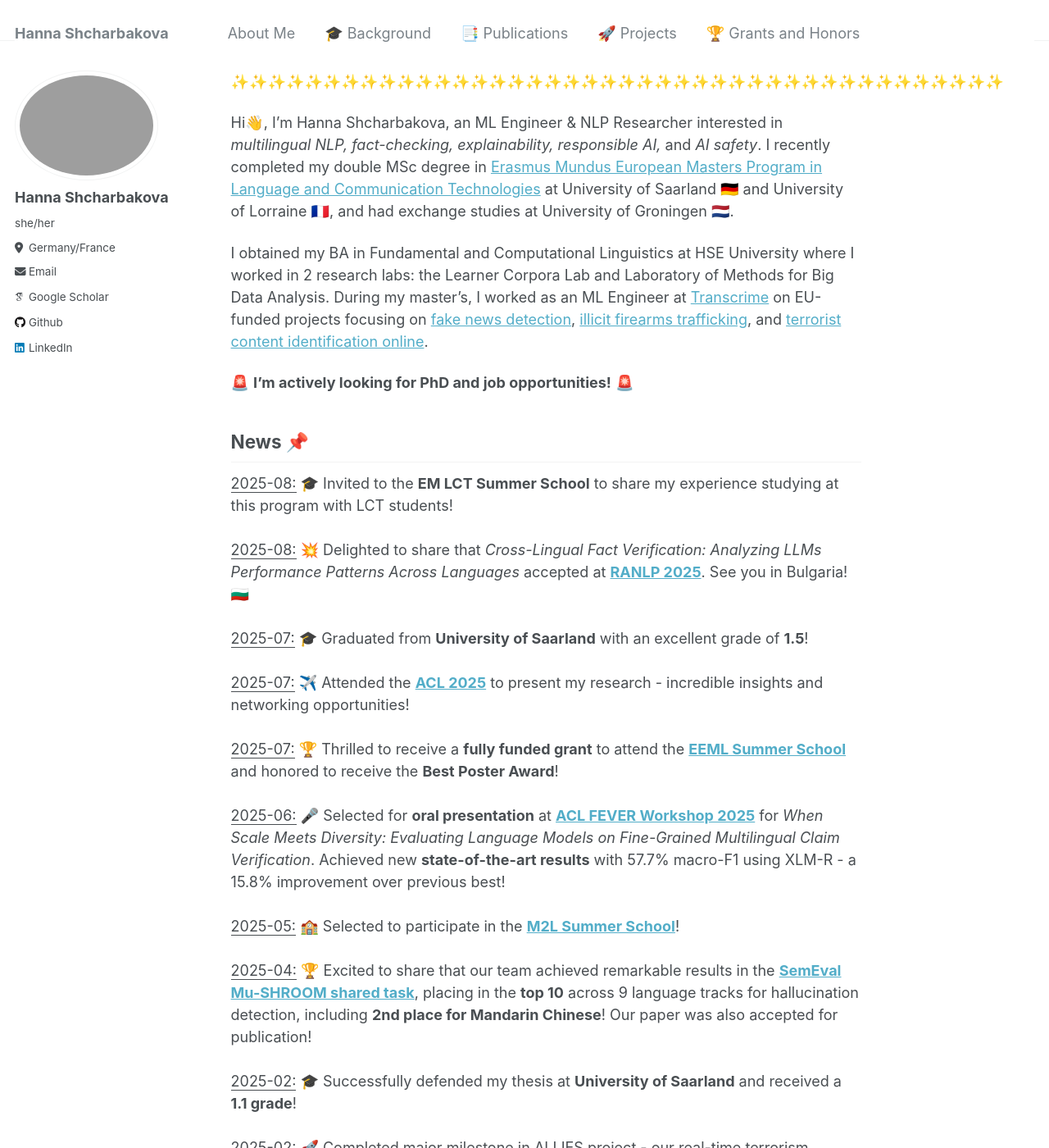
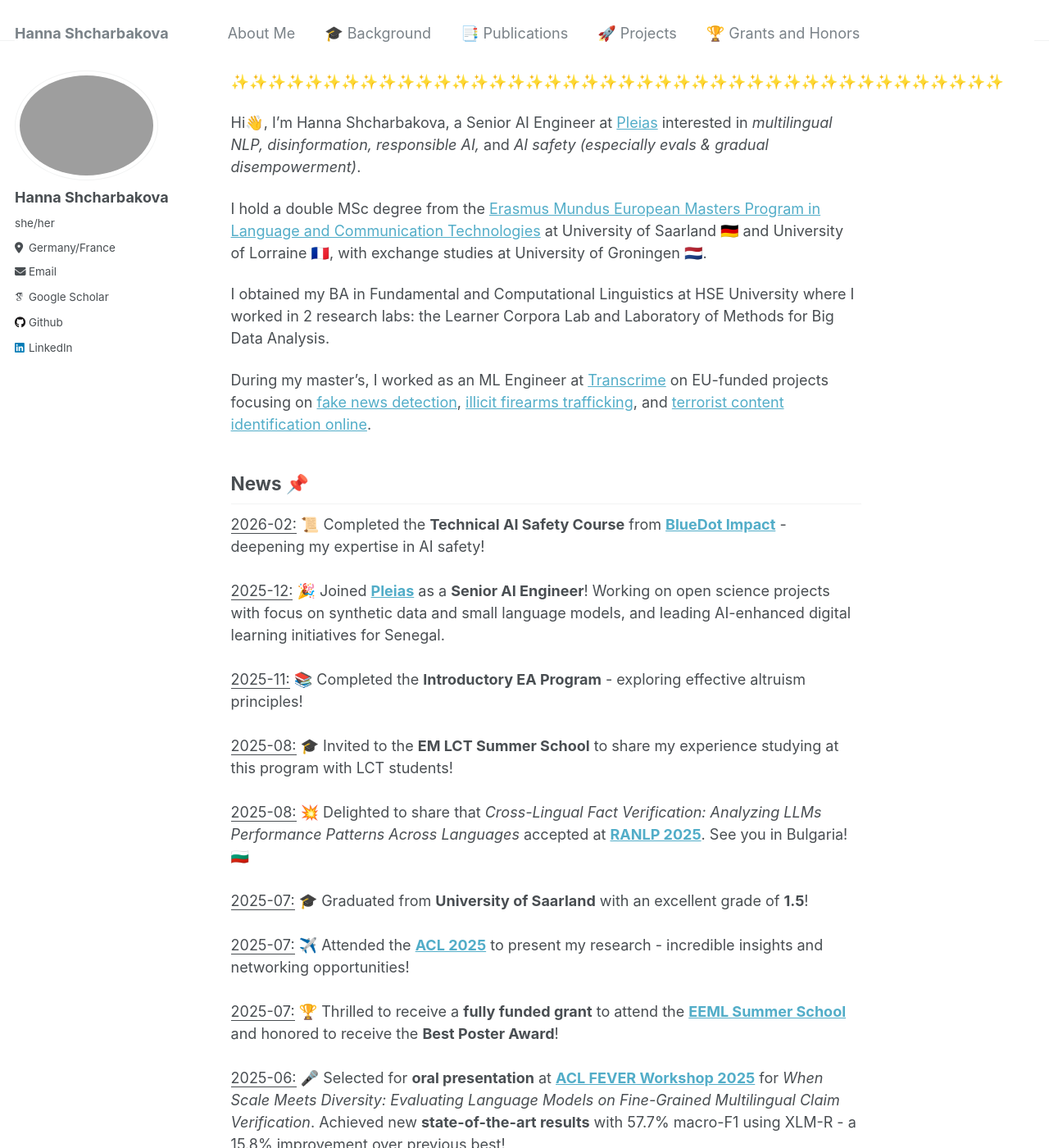
Before and after one commit to Aniezka/aniezka.github.io, a Jekyll site: the page built from index.md, in a window 1280 px wide and 1400 px high. Shown: the whole window at 82% size. Built offline with Jekyll 4.4.1, drawn with Linux system fonts in a browser that asks for light colours; some web fonts are replaced.

Commit message:
Revise author profile and update career details
Updated personal information and professional background.

```diff
--- a/index.md
+++ b/index.md
@@ -5,14 +5,19 @@
 ---
 ✨✨✨✨✨✨✨✨✨✨✨✨✨✨✨✨✨✨✨✨✨✨✨✨✨✨✨✨✨✨✨✨✨✨✨✨✨✨✨✨✨✨
 
-Hi👋, I'm Hanna Shcharbakova, an ML Engineer & NLP Researcher interested in *multilingual NLP, fact-checking, explainability, responsible AI,* and *AI safety*. I recently completed my double MSc degree in [Erasmus Mundus European Masters Program in Language and Communication Technologies](https://lct-master.org/) at University of Saarland 🇩🇪 and University of Lorraine 🇫🇷, and had exchange studies at University of Groningen 🇳🇱.
+Hi👋, I'm Hanna Shcharbakova, a Senior AI Engineer at [Pleias](https://pleias.fr/) interested in *multilingual NLP, disinformation, responsible AI,* and *AI safety (especially evals & gradual disempowerment)*.
 
-I obtained my BA in Fundamental and Computational Linguistics at HSE University where I worked in 2 research labs: the Learner Corpora Lab and Laboratory of Methods for Big Data Analysis. During my master's, I worked as an ML Engineer at [Transcrime](https://www.transcrime.it/en/) on EU-funded projects focusing on [fake news detection](https://fighting-fake-news.eu/), [illicit firearms trafficking](https://ceasefire-project.eu/), and [terrorist content identification online](https://www.alliesproject.com/).
+I hold a double MSc degree from the [Erasmus Mundus European Masters Program in Language and Communication Technologies](https://lct-master.org/) at University of Saarland 🇩🇪 and University of Lorraine 🇫🇷, with exchange studies at University of Groningen 🇳🇱.
 
-🚨 **I'm actively looking for PhD and job opportunities!** 🚨
+I obtained my BA in Fundamental and Computational Linguistics at HSE University where I worked in 2 research labs: the Learner Corpora Lab and Laboratory of Methods for Big Data Analysis.
+
+During my master's, I worked as an ML Engineer at [Transcrime](https://www.transcrime.it/en/) on EU-funded projects focusing on [fake news detection](https://fighting-fake-news.eu/), [illicit firearms trafficking](https://ceasefire-project.eu/), and [terrorist content identification online](https://www.alliesproject.com/).
 
 ## News 📌
 
+<u>2026-02:</u> 📜 Completed the **Technical AI Safety Course** from [**BlueDot Impact**](https://www.bluedot.org/) - deepening my expertise in AI safety!<br><br>
+<u>2025-12:</u> 🎉 Joined [**Pleias**](https://pleias.fr/) as a **Senior AI Engineer**! Working on open science projects with focus on synthetic data and small language models, and leading AI-enhanced digital learning initiatives for Senegal.<br><br>
+<u>2025-11:</u> 📚 Completed the **Introductory EA Program** - exploring effective altruism principles!<br><br>
 <u>2025-08:</u> 🎓 Invited to the **EM LCT Summer School** to share my experience studying at this program with LCT students!<br><br>
 <u>2025-08:</u> 💥 Delighted to share that *Cross-Lingual Fact Verification: Analyzing LLMs Performance Patterns Across Languages* accepted at [**RANLP 2025**](https://ranlp.org/ranlp2025/). See you in Bulgaria! 🇧🇬<br><br>
 <u>2025-07:</u> 🎓 Graduated from **University of Saarland** with an excellent grade of **1.5**!<br><br>
```
